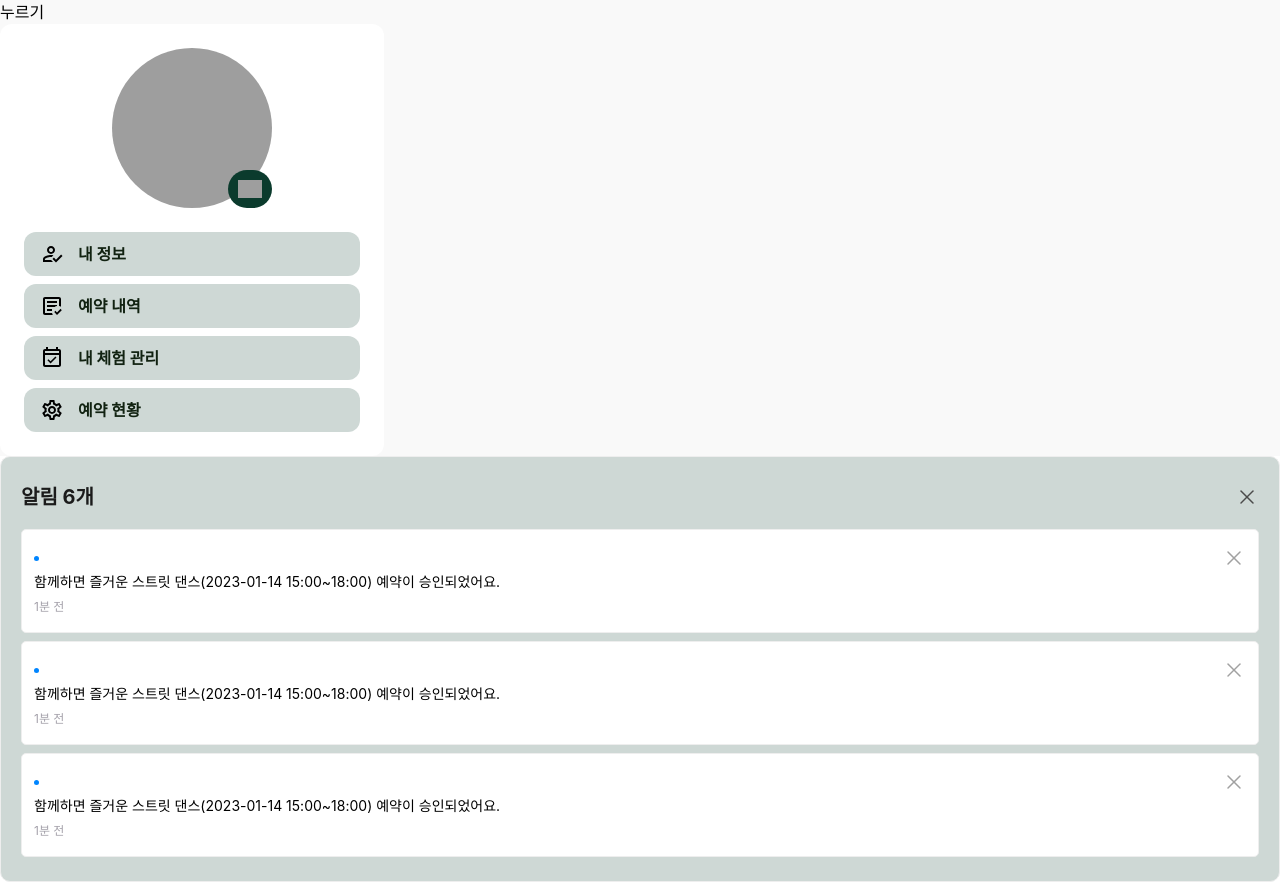
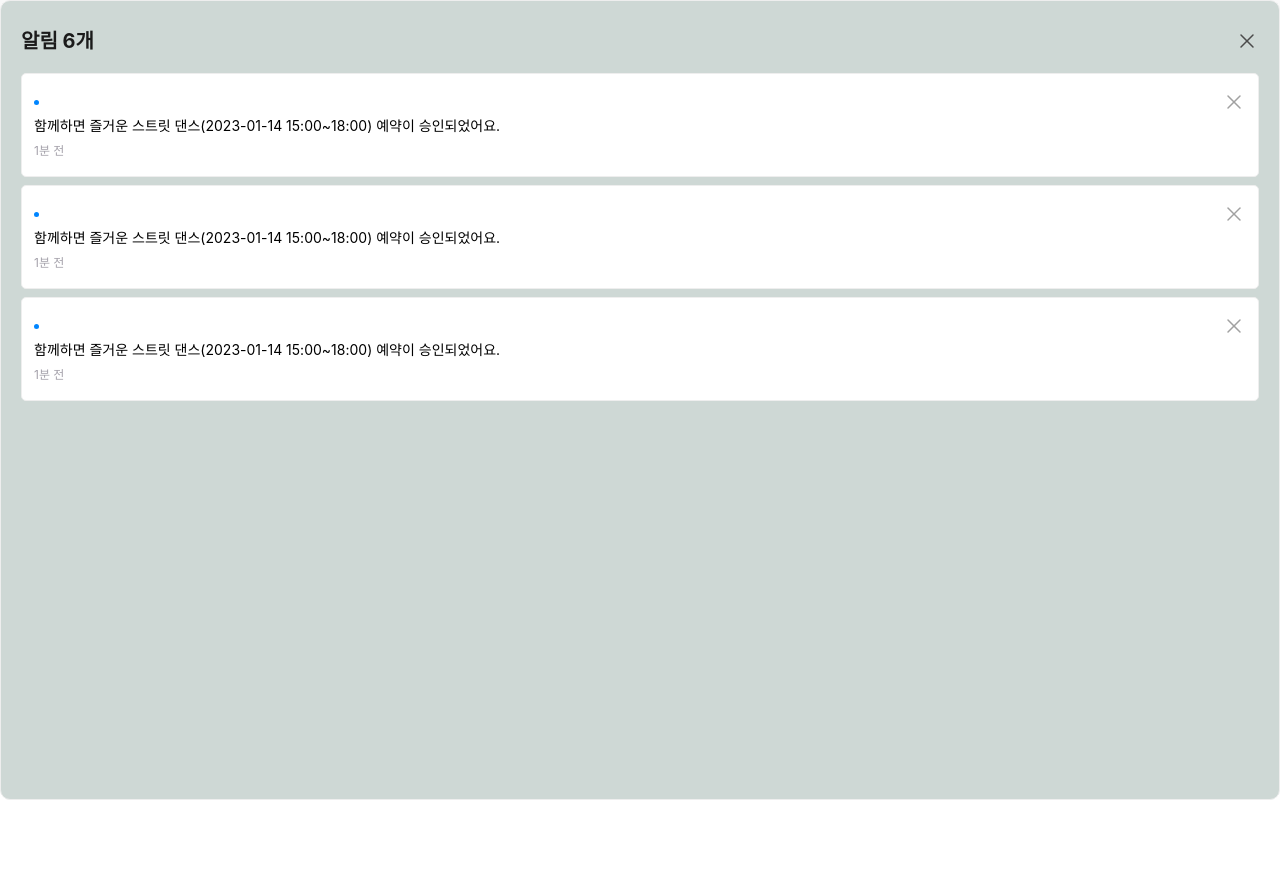
Before and after one commit to gayeongX0916/GlobalNomad, a Next.js app: page / in a window 1280 px wide. Both pictures are taken after a click on the button "누르기". After the commit the page ends 800 px from the top, so only its background shows below. Built offline with nearby package versions, Linux system fonts and the light colour scheme; grey boxes are pictures that could not be loaded.

Commit message:
[feat/#37] 인원 모달 생성

```diff
--- a/src/components/Modal/BaseModal.tsx
+++ b/src/components/Modal/BaseModal.tsx
@@ -20,7 +20,7 @@ export function BaseModal({
   return (
     <Dialog open={isOpen} onClose={onClose}>
       <div
-        className={`min-w-[327px] border border-gray-200 w-full ${
+        className={`min-w-[327px] border border-gray-200 w-full z-50 fixed inset-0 ${
           mode === "action"
             ? "bg-white px-[23px] pt-[24px] pb-[32px] rounded-[24px]"
             : "bg-green-100 px-[20px] py-[24px] rounded-[10px]"
--- /dev/null
+++ b/src/components/Modal/CountPeopleModal.tsx
@@ -0,0 +1,24 @@
+import { ModalProps } from "@/types/modalProps";
+import { BaseModal } from "./BaseModal";
+import { NumberStepper } from "../FloatingBox/NumberStepper";
+
+interface CountPeopleModalProps extends ModalProps {
+  id?: number;
+}
+
+export function CountPeopleModal({
+  id,
+  isOpen,
+  onClose,
+}: CountPeopleModalProps) {
+  return (
+    <BaseModal mode="action" isOpen={isOpen} onClose={onClose} title="날짜">
+      <div className="flex flex-col gap-y-[24px]">
+        <span className="text-xl text-gray-900">
+          예약할 인원을 선택해주세요.
+        </span>
+        <NumberStepper />
+      </div>
+    </BaseModal>
+  );
+}
```
